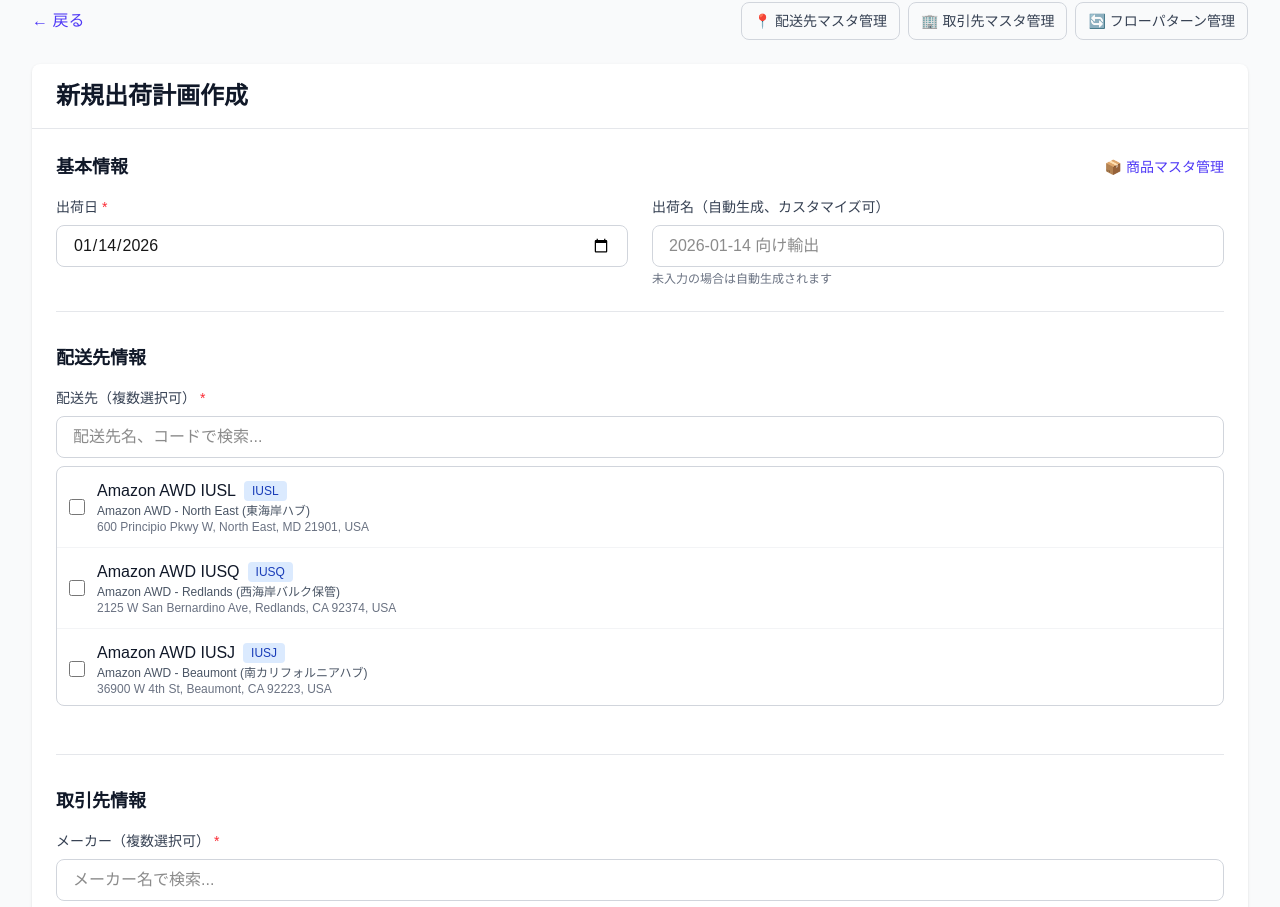
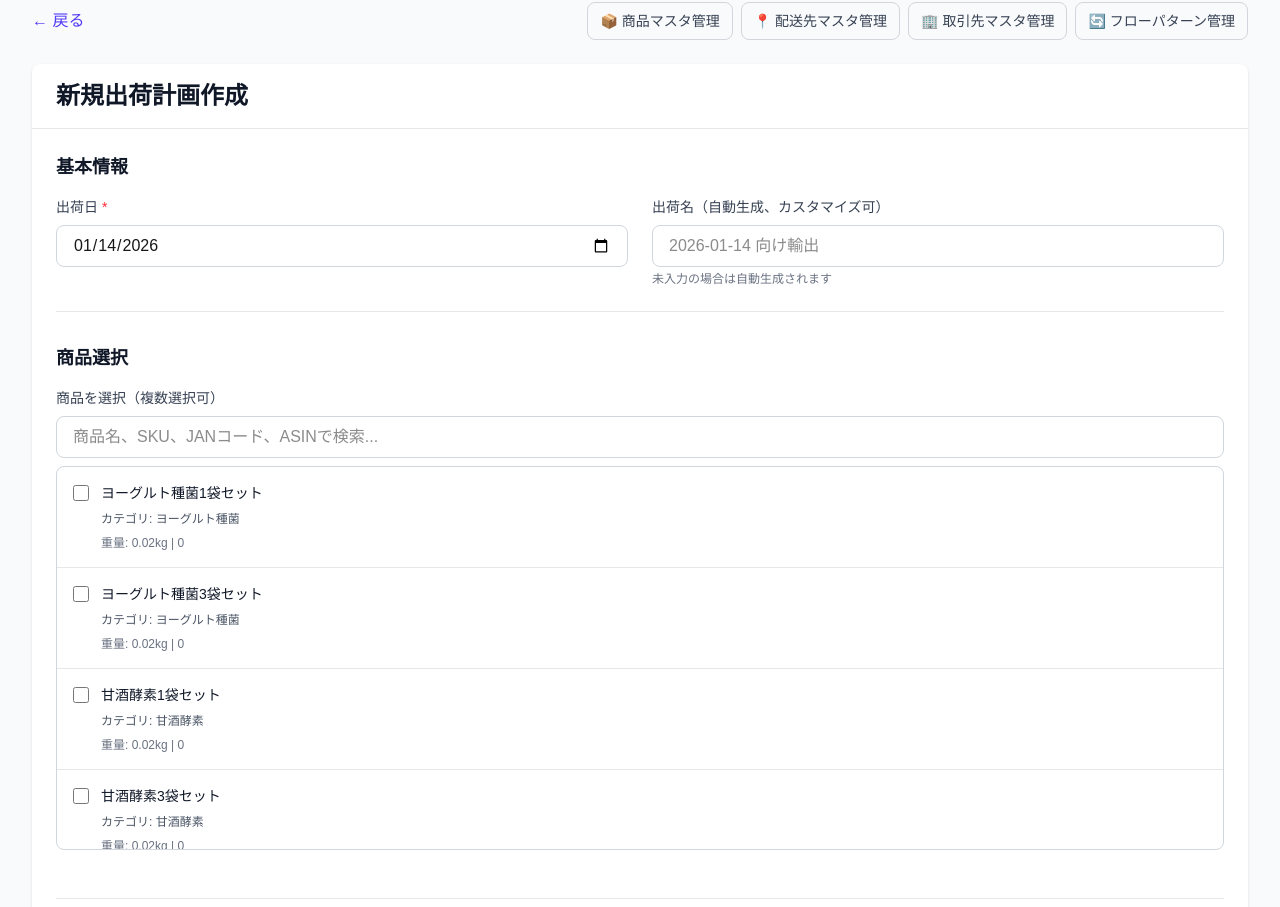
Before and after one commit to fumihiro0121/distribution-system-saas, a Next.js app in the folder frontend/: page /admin/shipments/new in a window 1280 px wide. Shown: the part 165-1072 px from the top of the page. Built offline with nearby package versions, Linux system fonts and the light colour scheme; sample sign-in values are in the browser's storage.

Commit message:
Add product selection section after basic info and move product master button to top

```diff
--- a/frontend/app/admin/shipments/new/page.tsx
+++ b/frontend/app/admin/shipments/new/page.tsx
@@ -5,6 +5,7 @@
 import { amazonFacilities } from '@/data/amazon-facilities';
 import { supermarketLocations } from '@/data/supermarket-locations';
 import { flowPatterns as flowPatternsData } from '@/data/flow-patterns';
+import { products as productsData } from '@/data/products';
 import Header from '@/app/components/Header';
 import Navigation from '@/app/components/Navigation';
 
@@ -49,6 +50,7 @@
     packingCompanyIds: [] as number[],
     forwarderIds: [] as number[],
     destinationIds: [] as number[],
+    selectedProducts: [] as Array<{productId: number; quantity: number}>,
     notes: '',
   });
 
@@ -68,6 +70,7 @@
   const [packingSearch, setPackingSearch] = useState('');
   const [forwarderSearch, setForwarderSearch] = useState('');
   const [flowPatternSearch, setFlowPatternSearch] = useState('');
+  const [productSearch, setProductSearch] = useState('');
 
   // ページ読み込み時に保存されたデータを復元
   useEffect(() => {
@@ -249,6 +252,14 @@
           </button>
           <div className="flex space-x-2">
             <a
+              href="/admin/masters/products"
+              target="_blank"
+              rel="noopener noreferrer"
+              className="px-3 py-2 text-sm border border-gray-300 text-gray-700 rounded-lg hover:bg-gray-50"
+            >
+              📦 商品マスタ管理
+            </a>
+            <a
               href="/admin/masters/destinations"
               target="_blank"
               rel="noopener noreferrer"
@@ -283,17 +294,7 @@
           <form onSubmit={handleSubmit} className="p-6 space-y-8">
             {/* 基本情報 */}
             <div className="border-b border-gray-200 pb-6">
-              <div className="flex justify-between items-center mb-4">
-                <h3 className="text-lg font-semibold text-gray-900">基本情報</h3>
-                <button
-                  type="button"
-                  onClick={() => window.open('/admin/masters/products', '_blank')}
-                  className="text-sm text-indigo-600 hover:text-indigo-900 flex items-center space-x-1"
-                >
-                  <span>📦</span>
-                  <span>商品マスタ管理</span>
-                </button>
-              </div>
+              <h3 className="text-lg font-semibold text-gray-900 mb-4">基本情報</h3>
 
               <div className="grid grid-cols-1 md:grid-cols-2 gap-6">
                 <div>
@@ -327,6 +328,153 @@
                   </p>
                 </div>
               </div>
+            </div>
+
+            {/* 商品選択 */}
+            <div className="border-b border-gray-200 pb-6">
+              <h3 className="text-lg font-semibold text-gray-900 mb-4">商品選択</h3>
+
+              {/* 商品検索 */}
+              <div className="mb-6">
+                <label className="block text-sm font-medium text-gray-700 mb-2">
+                  商品を選択（複数選択可）
+                </label>
+                <input
+                  type="text"
+                  placeholder="商品名、SKU、JANコード、ASINで検索..."
+                  value={productSearch}
+                  onChange={(e) => setProductSearch(e.target.value)}
+                  className="w-full px-4 py-2 border border-gray-300 rounded-lg focus:ring-2 focus:ring-indigo-500 focus:border-transparent mb-2"
+                />
+
+                {/* 商品リスト */}
+                <div className="border border-gray-300 rounded-lg max-h-96 overflow-y-auto">
+                  <div className="divide-y divide-gray-200">
+                    {productsData
+                      .filter(product =>
+                        product.productName.toLowerCase().includes(productSearch.toLowerCase()) ||
+                        product.sku?.toLowerCase().includes(productSearch.toLowerCase()) ||
+                        product.janCode?.toLowerCase().includes(productSearch.toLowerCase()) ||
+                        product.asin?.toLowerCase().includes(productSearch.toLowerCase())
+                      )
+                      .map((product) => {
+                        const isSelected = formData.selectedProducts.some(p => p.productId === product.id);
+                        const selectedProduct = formData.selectedProducts.find(p => p.productId === product.id);
+
+                        return (
+                          <div
+                            key={product.id}
+                            className={`p-4 hover:bg-gray-50 ${isSelected ? 'bg-indigo-50' : ''}`}
+                          >
+                            <div className="flex items-start justify-between">
+                              <div className="flex-1">
+                                <div className="flex items-center space-x-3 mb-2">
+                                  <input
+                                    type="checkbox"
+                                    checked={isSelected}
+                                    onChange={(e) => {
+                                      if (e.target.checked) {
+                                        setFormData({
+                                          ...formData,
+                                          selectedProducts: [...formData.selectedProducts, { productId: product.id, quantity: 1 }]
+                                        });
+                                      } else {
+                                        setFormData({
+                                          ...formData,
+                                          selectedProducts: formData.selectedProducts.filter(p => p.productId !== product.id)
+                                        });
+                                      }
+                                    }}
+                                    className="w-4 h-4 text-indigo-600 border-gray-300 rounded focus:ring-indigo-500"
+                                  />
+                                  <label className="text-sm font-medium text-gray-900">
+                                    {product.productName}
+                                  </label>
+                                </div>
+                                <div className="ml-7 grid grid-cols-2 md:grid-cols-4 gap-2 text-xs text-gray-600">
+                                  {product.sku && (
+                                    <div>
+                                      <span className="font-medium">SKU:</span> {product.sku}
+                                    </div>
+                                  )}
+                                  {product.janCode && (
+                                    <div>
+                                      <span className="font-medium">JAN:</span> {product.janCode}
+                                    </div>
+                                  )}
+                                  {product.asin && (
+                                    <div>
+                                      <span className="font-medium">ASIN:</span> {product.asin}
+                                    </div>
+                                  )}
+                                  {product.category && (
+                                    <div>
+                                      <span className="font-medium">カテゴリ:</span> {product.category}
+                                    </div>
+                                  )}
+                                </div>
+                                <div className="ml-7 mt-2 text-xs text-gray-500">
+                                  {product.unitWeight && <span>重量: {product.unitWeight} | </span>}
+                                  {product.standardBoxQuantity && <span>標準箱入数: {product.standardBoxQuantity}個</span>}
+                                </div>
+                              </div>
+
+                              {/* 数量入力 */}
+                              {isSelected && (
+                                <div className="ml-4">
+                                  <label className="block text-xs text-gray-600 mb-1">数量</label>
+                                  <input
+                                    type="number"
+                                    min="1"
+                                    value={selectedProduct?.quantity || 1}
+                                    onChange={(e) => {
+                                      const newQuantity = parseInt(e.target.value) || 1;
+                                      setFormData({
+                                        ...formData,
+                                        selectedProducts: formData.selectedProducts.map(p =>
+                                          p.productId === product.id
+                                            ? { ...p, quantity: newQuantity }
+                                            : p
+                                        )
+                                      });
+                                    }}
+                                    className="w-24 px-3 py-1 border border-gray-300 rounded text-sm focus:ring-2 focus:ring-indigo-500 focus:border-transparent"
+                                  />
+                                </div>
+                              )}
+                            </div>
+                          </div>
+                        );
+                      })}
+                  </div>
+                </div>
+              </div>
+
+              {/* 選択された商品のサマリー */}
+              {formData.selectedProducts.length > 0 && (
+                <div className="mt-4 p-4 bg-indigo-50 border border-indigo-200 rounded-lg">
+                  <h4 className="text-sm font-semibold text-gray-900 mb-2">
+                    選択済み商品: {formData.selectedProducts.length}件
+                  </h4>
+                  <div className="space-y-2">
+                    {formData.selectedProducts.map((selectedProduct) => {
+                      const product = productsData.find(p => p.id === selectedProduct.productId);
+                      if (!product) return null;
+                      return (
+                        <div key={selectedProduct.productId} className="flex justify-between items-center text-sm">
+                          <span className="text-gray-900">
+                            {product.productName}
+                            {product.sku && <span className="text-gray-500 ml-2">({product.sku})</span>}
+                          </span>
+                          <span className="font-medium text-indigo-600">
+                            数量: {selectedProduct.quantity}個
+                          </span>
+                        </div>
+                      );
+                    })}
+                  </div>
+                </div>
+              )}
             </div>
 
             {/* 配送先情報（基本情報の直後） */}
```
